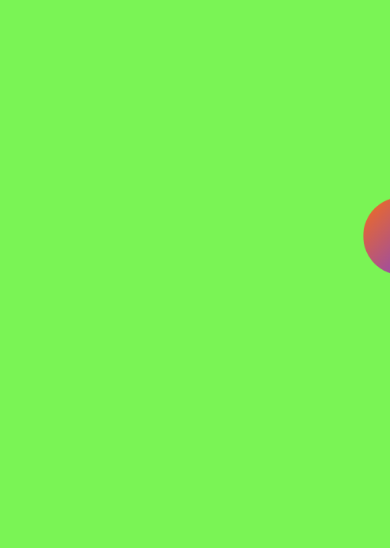
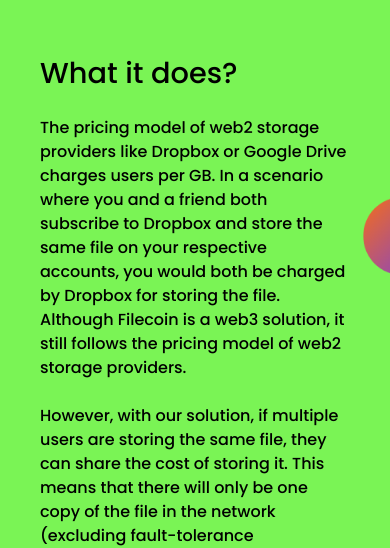
Before and after one commit to adityabhattad2021/BitElite, a Next.js app: page / in a window 390 px wide. Shown: the part 1826-2374 px from the top of the page. Built offline with nearby package versions, Linux system fonts and the light colour scheme.

Commit message:
even more responsive

```diff
--- a/components/About.jsx
+++ b/components/About.jsx
@@ -19,14 +19,20 @@
 				</div>
 			</section>
 			<section
-				className="flex-col align-middle justify-center items-center font-sans content-center p-20 pt-36"
+				className="info flex-col align-middle justify-center items-center font-sans content-center p-10 pt-36"
 				style={{
 					background: "url(/3.png) no-repeat center center",
 					backgroundSize: "cover",
 					height: "100vh",
 					width: "100vw",
 				}}
-			></section>
+			>
+				<h1>What it does?</h1>
+				<p>The pricing model of web2 storage providers like Dropbox or Google Drive charges users per GB. In a scenario where you and a friend both subscribe to Dropbox and store the same file on your respective accounts, you would both be charged by Dropbox for storing the file. Although Filecoin is a web3 solution, it still follows the pricing model of web2 storage providers.
+<br/>
+<br/>
+However, with our solution, if multiple users are storing the same file, they can share the cost of storing it. This means that there will only be one copy of the file in the network (excluding fault-tolerance requirements). This can lead to significant cost savings for users and increased security and reliability.</p>
+			</section>
 		</>
 	);
 }
--- a/styles/globals.scss
+++ b/styles/globals.scss
@@ -215,6 +215,8 @@
 }
 
 .people {
+  margin-top: 100px;
+
   h1 {
     font-size: 3rem;
   }
@@ -234,7 +236,7 @@
   background: #5ec53e;
   transition: all 0.3s ease-in-out;
 
-  &:hover{
+  &:hover {
     scale: 1.2;
     cursor: pointer;
   }
@@ -256,8 +258,16 @@
   }
 }
 
+@media(max-width: 860px) {
+  .people {
+    margin-top: 150px;
+  }
+}
+
 @media (max-width: 768px) {
   .people {
+    margin-bottom: 150px;
+
     h1 {
       font-size: 2rem;
     }
@@ -294,8 +304,10 @@
   }
 }
 
-@media (max-width: 480px) {
+@media (max-width: 500px) {
   .people {
+    margin-top: 200px;
+
     h1 {
       font-size: 2rem;
     }
@@ -305,7 +317,7 @@
     font-weight: 400;
     font-size: 1.5rem;
     margin-top: 20px;
-    margin: 30px;
+    margin: 10px;
     padding: 20px;
     border-radius: 5px;
     display: flex;
@@ -331,8 +343,10 @@
   }
 }
 
-@media (max-width: 400px) {
+@media (max-width: 420px) {
   .people {
+    margin-top: 300px;
+
     h1 {
       font-size: 1.8rem;
     }
@@ -368,3 +382,72 @@
     }
   }
 }
+
+@media (max-width: 370px) {
+  .people {
+    margin-top: 350px;
+  }
+}
+
+.info {
+  h1 {
+    font-size: 3rem;
+    margin-bottom: 30px;
+  }
+
+  p {
+    font-size: 1.5rem;
+  }
+}
+
+@media(max-width: 860px) {
+  .info{
+    p{
+      font-size: 1.3rem;
+    }
+  }
+}
+
+@media (max-width: 768px) {
+  .info {
+    h1 {
+      font-size: 2rem;
+    }
+
+    p {
+      margin-top: -10px;
+      font-size: 1.2rem;
+    }
+  }
+}
+
+@media (max-width: 550px) {
+  .info {
+    margin-bottom: 50px;
+
+    h1 {
+      font-size: 2rem;
+    }
+
+    p {
+      margin-top: -10px;
+      font-size: 1.1rem;
+    }
+  }
+}
+
+@media (max-width: 440px) {
+  .info {
+    margin-bottom: 100px;
+
+    h1 {
+      font-size: 1.8rem;
+      margin-bottom: 30px;
+    }
+
+    p {
+      margin-top: -10px;
+      font-size: 1rem;
+    }
+  }
+}
```
